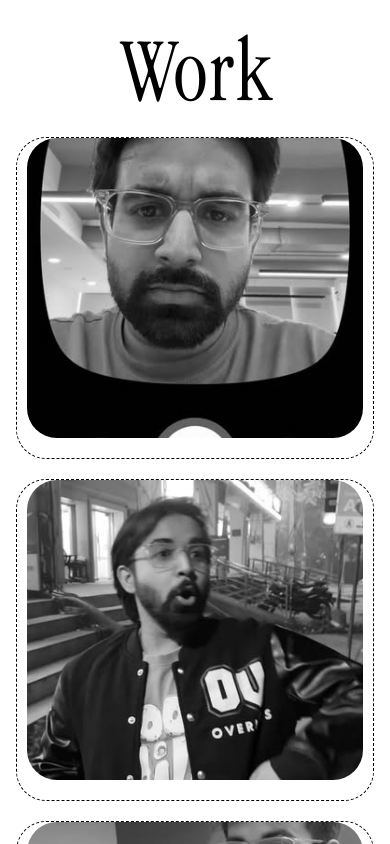
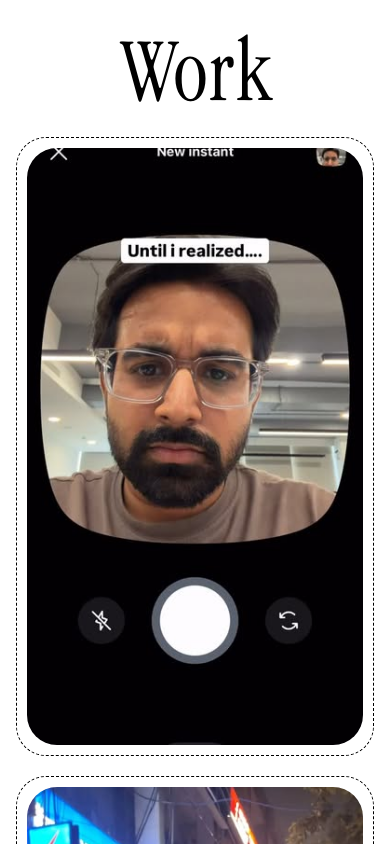
Before and after one commit to Geetansh431/Audix, a React (Vite) app: page / in a window 390 px wide. Shown: the part 1460-2304 px from the top of the page. Built offline with nearby package versions, Linux system fonts and the light colour scheme.

Commit message:
fix: Update RecentWork component layout for improved responsiveness and styling

```diff
--- a/src/components/RecentWork/RecentWork.css
+++ b/src/components/RecentWork/RecentWork.css
@@ -18,7 +18,7 @@
 /* 2-column responsive grid of case cards */
 .rec-grid{
     display: grid;
-    grid-template-columns: repeat(2, 1fr);
+    grid-template-columns: repeat(4, 1fr);
     gap: 24px;
     max-width: 1400px;
     margin: 0 auto;
@@ -33,7 +33,7 @@
     width: 100%;
     height: auto;
     margin: 0;
-    padding-bottom: 20px;
+    padding: 10px 0;
     border-radius: 30px;
     border: 1px dashed black;
     position: relative;
@@ -64,7 +64,8 @@
     display: block;
     top: 0;
     width: calc(100% - 20px);
-    height: 420px;
+    height: auto;
+    aspect-ratio: 9 / 16;
     margin: 0 10px;
     border-radius: 30px;
     position: relative;
@@ -105,6 +106,12 @@
     z-index: 1;
 }
 
+@media (max-width: 900px) {
+    .rec-grid{
+        grid-template-columns: repeat(2, 1fr);
+    }
+}
+
 /* ---------- Touch / small phones ---------- */
 @media (max-width: 560px) {
     .rec-grid{
@@ -120,10 +127,6 @@
         font-size: 26px;
     }
 
-    .sub-rec-1{
-        height: 300px;
-    }
-
     /* Disable the zoom-on-hover on touch layouts */
     .sub-rec-1:hover img{
         transform: none;
@@ -133,12 +136,3 @@
         height: 220px;
     }
 }
-
-/* Black & white thumbnails */
-.sub-rec-1 img{
-    filter: grayscale(100%);
-}
-
-.sub-rec-1:hover img{
-    filter: grayscale(0%);
-}
```
